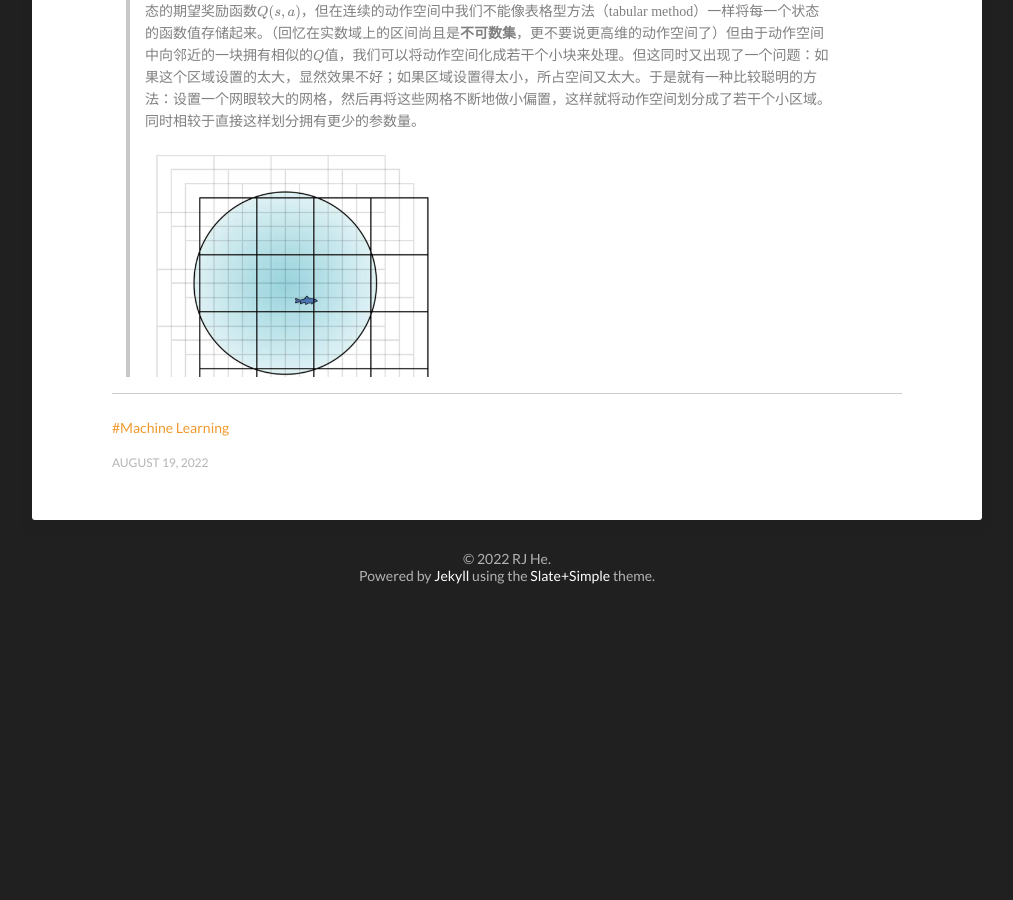
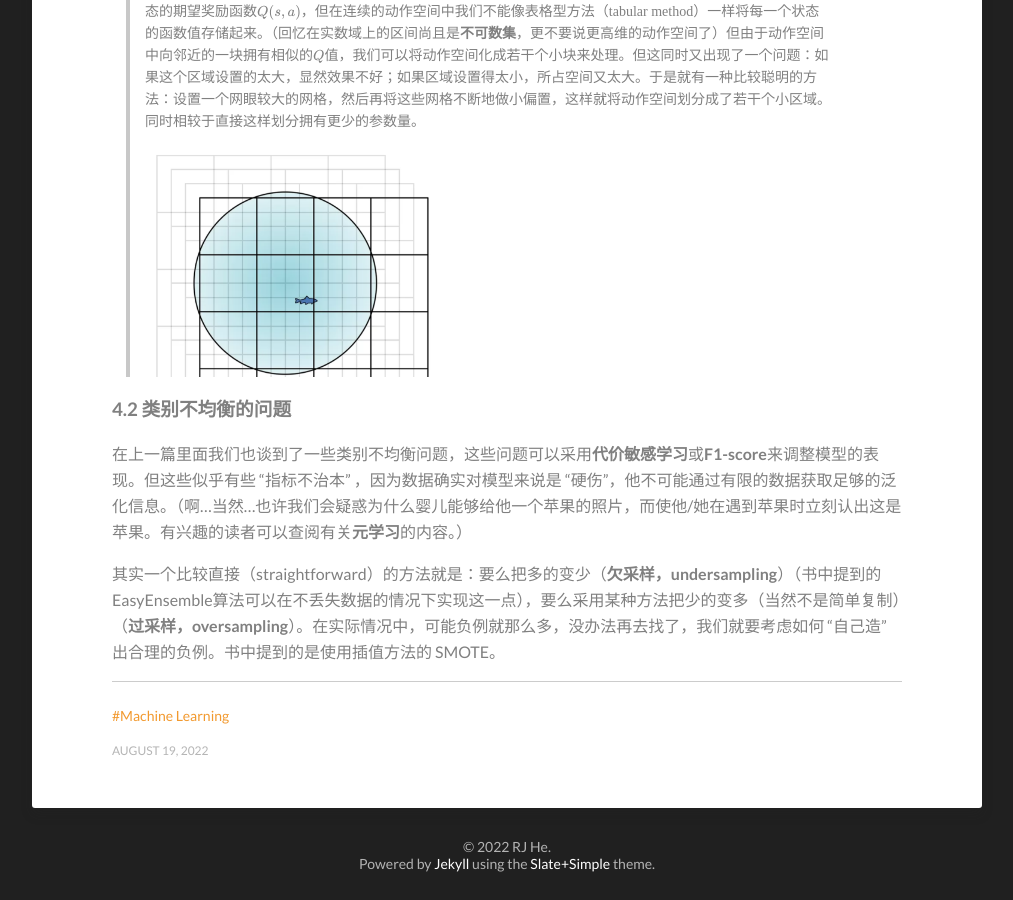
Before and after one commit to hrjtju/hrjtju.github.io, a Jekyll site: the page built from _posts/2022-08-19-DatawhaleML-2.md, in a window 1280 px wide and 900 px high, scrolled down 3916 px. Shown: the whole window, without its empty margins (133-1146 px from the left). Built offline with Jekyll 4.4.1, drawn with Linux system fonts in a browser that asks for light colours; formulas are drawn with MathJax 3; before the commit the page ends 4528 px from its top, so only the background shows below that.

Commit message:
Update 2022-08-19-DatawhaleML-2.md

```diff
--- a/_posts/2022-08-19-DatawhaleML-2.md
+++ b/_posts/2022-08-19-DatawhaleML-2.md
@@ -254,3 +254,15 @@ $$
 > 在看着一段的时候想到了一个说不上相关的例子感觉和ECOC编码有点像：在强化学习中我们需要计算每一个状态的期望奖励函数$$Q(s, a)$$，但在连续的动作空间中我们不能像表格型方法（tabular method）一样将每一个状态的函数值存储起来。（回忆在实数域上的区间尚且是**不可数集**，更不要说更高维的动作空间了）但由于动作空间中向邻近的一块拥有相似的$$Q$$值，我们可以将动作空间化成若干个小块来处理。但这同时又出现了一个问题：如果这个区域设置的太大，显然效果不好；如果区域设置得太小，所占空间又太大。于是就有一种比较聪明的方法：设置一个网眼较大的网格，然后再将这些网格不断地做小偏置，这样就将动作空间划分成了若干个小区域。同时相较于直接这样划分拥有更少的参数量。
 >
 > <img src="/images/2022-08-13/image-20220819144658111.png" alt="image-20220819144658111" style="zoom:30%;" />
+
+
+
+### 4.2 类别不均衡的问题
+
+
+
+在上一篇里面我们也谈到了一些类别不均衡问题，这些问题可以采用**代价敏感学习**或**F1-score**来调整模型的表现。但这些似乎有些 “指标不治本” ，因为数据确实对模型来说是 “硬伤”，他不可能通过有限的数据获取足够的泛化信息。（啊…当然…也许我们会疑惑为什么婴儿能够给他一个苹果的照片，而使他/她在遇到苹果时立刻认出这是苹果。有兴趣的读者可以查阅有关**元学习**的内容。）
+
+
+
+其实一个比较直接（straightforward）的方法就是：要么把多的变少（**欠采样，undersampling**）（书中提到的EasyEnsemble算法可以在不丢失数据的情况下实现这一点），要么采用某种方法把少的变多（当然不是简单复制）（**过采样，oversampling**）。在实际情况中，可能负例就那么多，没办法再去找了，我们就要考虑如何 “自己造” 出合理的负例。书中提到的是使用插值方法的 SMOTE。
```
